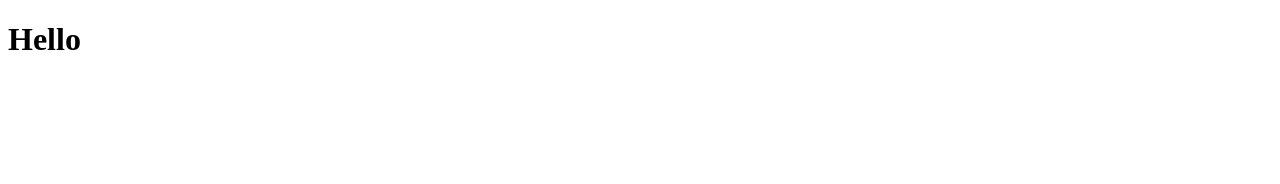
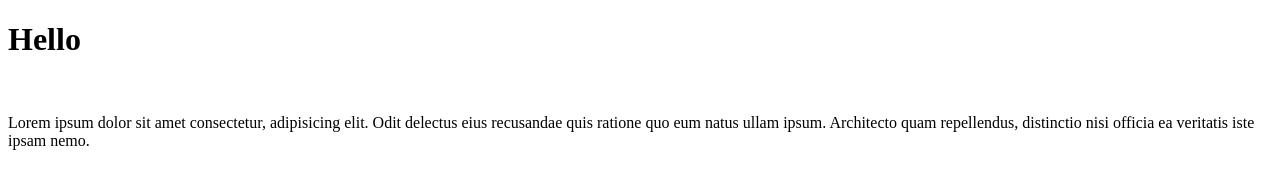
Before and after one commit to Atia-Khan/test-repo, a plain HTML site: page index.html in a window 1280 px wide. Drawn offline with Linux system fonts and the light colour scheme.

Commit message:
new p is added

```diff
--- a/index.html
+++ b/index.html
@@ -9,5 +9,6 @@
 <body>
     <h1>Hello</h1>
     <br/>
+    <p>Lorem ipsum dolor sit amet consectetur, adipisicing elit. Odit delectus eius recusandae quis ratione quo eum natus ullam ipsum. Architecto quam repellendus, distinctio nisi officia ea veritatis iste ipsam nemo.</p>
 </body>
 </html>
```
